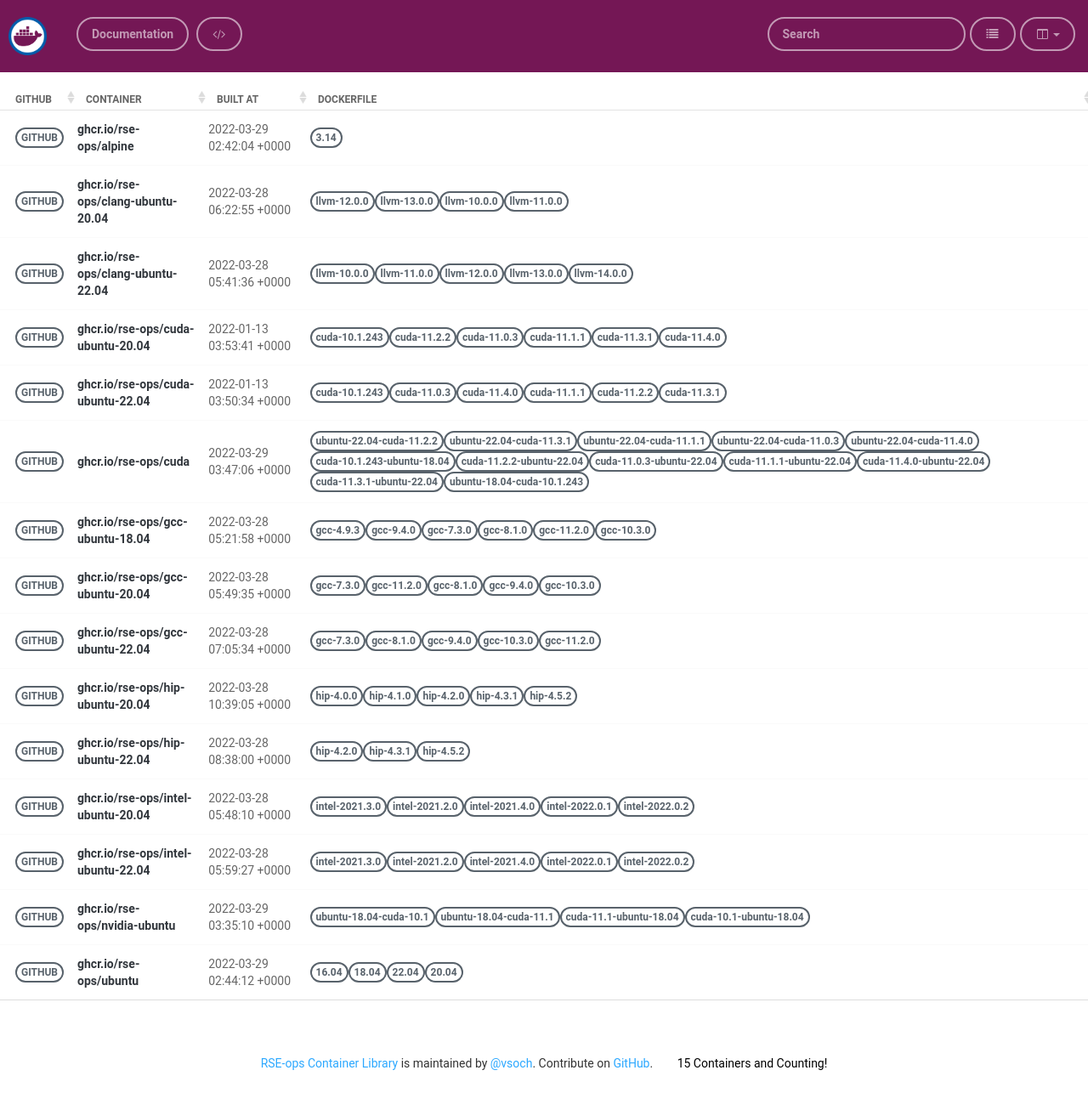
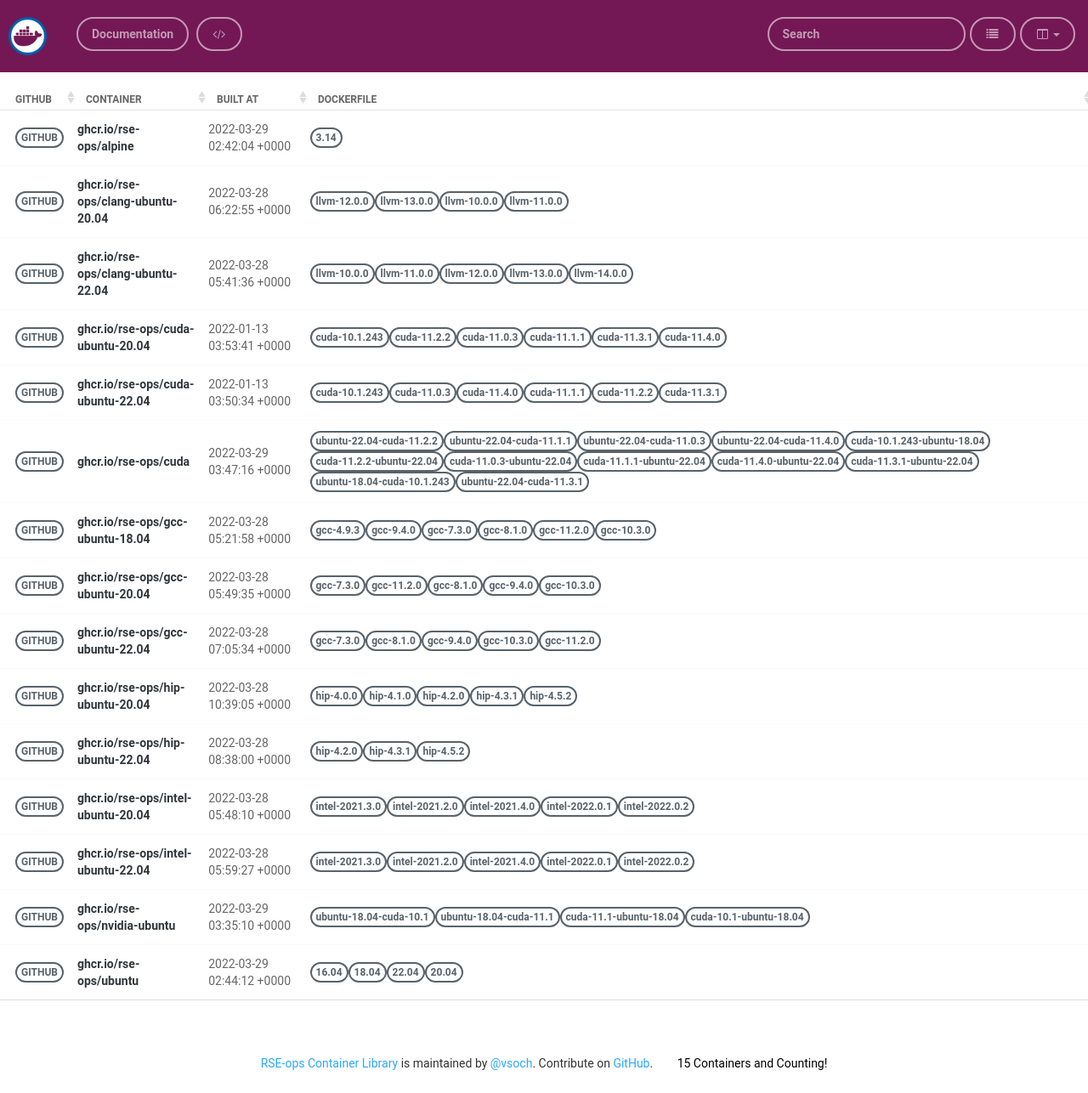
Before and after one commit to rse-ops/docker-images, a Jekyll site: the page built from pages/index.md, in a window 1280 px wide. Shown: the whole page at 85% size. Built offline with Jekyll 4.4.1, drawn with Linux system fonts in a browser that asks for light colours; nearby versions of some CDN libraries.

Commit message:
Automated push to update library 2022-03-29

```diff
--- a/_library/ghcr.io-rse-ops-cuda.md
+++ b/_library/ghcr.io-rse-ops-cuda.md
@@ -1,7 +1,7 @@
 ---
 layout: container
 name: ghcr.io/rse-ops/cuda
-updated_at: 2022-03-29 03:47:06.202481
+updated_at: 2022-03-29 03:47:16.097635
 
 
 container_url: https://github.com/orgs/rse-ops/packages/container/package/cuda
```
Also changed, not shown: other parts of _library/ghcr.io-rse-ops-cuda.md (+3 -3 lines).
